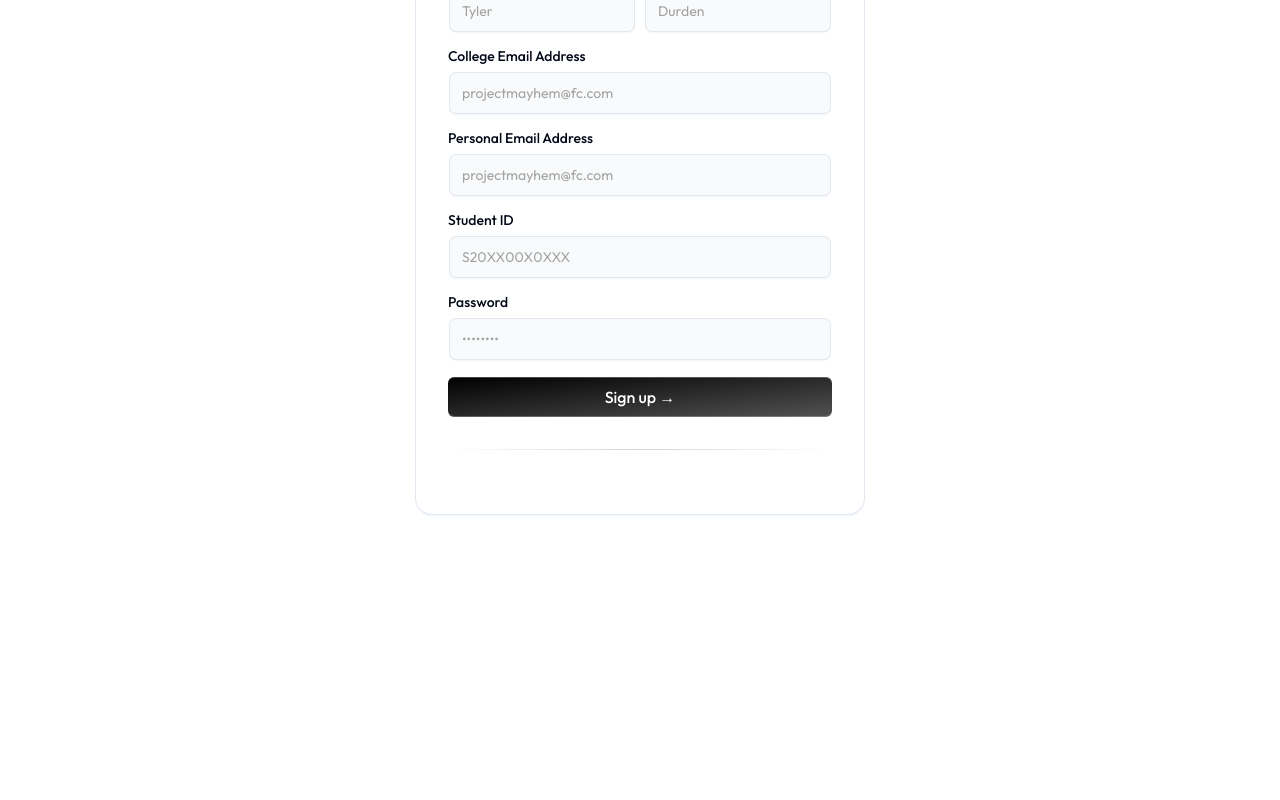
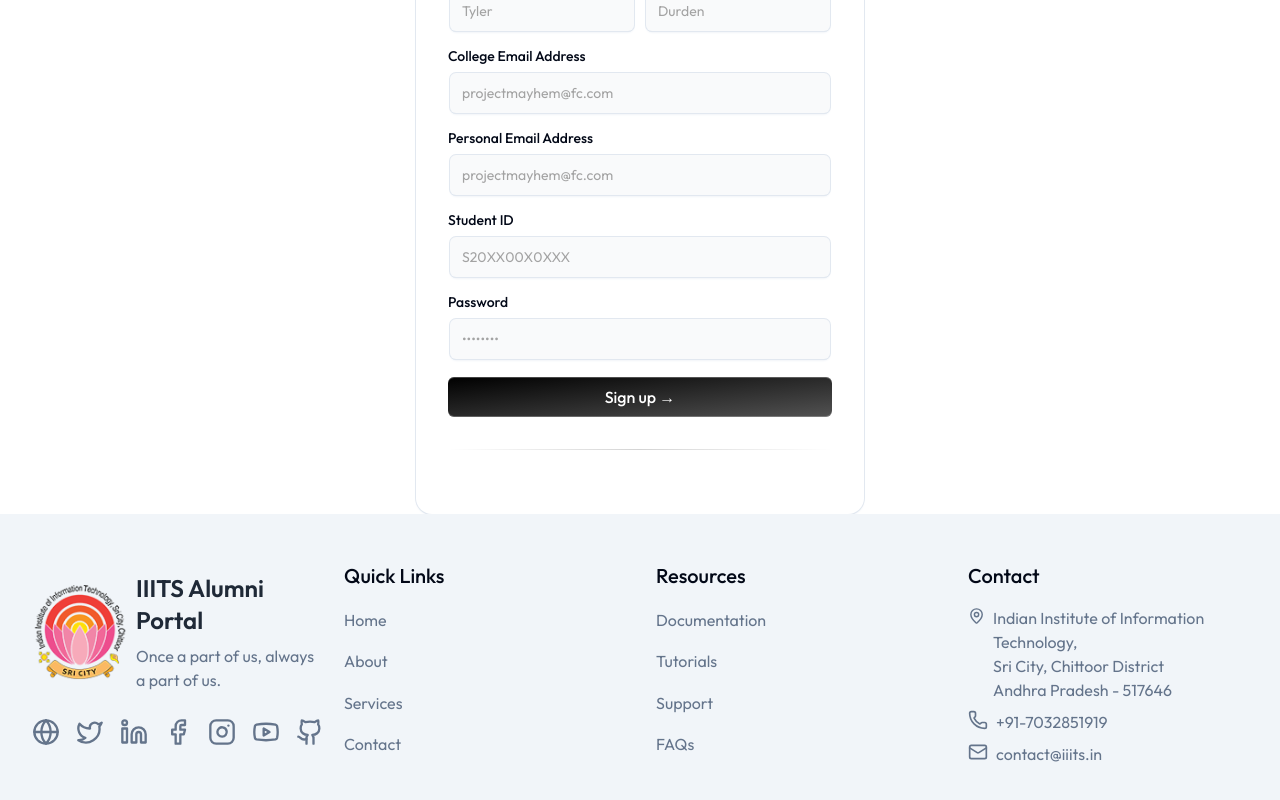
Before and after one commit to iiits/alumni-portal, a Next.js app: page /signup in a window 1280 px wide. Shown: the part 218-1018 px from the top of the page. Before the commit the page ends 800 px from the top, so only its background shows below. Built offline with nearby package versions, Linux system fonts and the light colour scheme.

Commit message:
[Feature] implement Footer component with social links, quick links, resources, and contact information

```diff
--- a/app/layout.tsx
+++ b/app/layout.tsx
@@ -2,6 +2,7 @@ import { Navbar } from "@/components/Navbar";
 import type { Metadata } from "next";
 import { Outfit } from "next/font/google";
 import "./globals.css";
+import { Footer } from "@/components/Footer";
 
 const outfit = Outfit({ subsets: ["latin"] });
 
@@ -17,9 +18,12 @@ export default function RootLayout({
 }>) {
   return (
     <html lang="en">
-      <body className={`${outfit.className} antialiased mx-auto`}>
+      <body className={`${outfit.className} antialiased mx-auto min-h-screen flex flex-col`}>
         <Navbar />
-        {children}
+        <main className="flex-grow">
+          {children}
+        </main>
+        <Footer />
       </body>
     </html>
   );
--- /dev/null
+++ b/components/Footer.tsx
@@ -0,0 +1,111 @@
+import { Facebook, Github, Globe, Instagram, Linkedin, Mail, MapPin, Phone, Twitter, Youtube } from "lucide-react"
+import Image from "next/image"
+import Link from "next/link"
+import { footerItems } from "@/data/footerItems"
+
+const iconMap = {
+  Globe,
+  Twitter,
+  Github,
+  Linkedin,
+  Facebook,
+  Instagram,
+  Youtube
+} as const
+
+export function Footer() {
+  return (
+    <footer className="bg-muted py-12 px-8 w-full flex-shrink-0">
+      <div className="grid grid-cols-1 md:grid-cols-2 lg:grid-cols-4 gap-8 ">
+        <div className="grid gap-4">
+          <div className="flex items-center gap-2">
+            <Image
+              src="/collegeLogo.png"
+              alt="IIITS"
+              width={96}
+              height={96}
+            />
+            <div className="flex flex-col gap-2">
+            <span className="text-2xl font-semibold text-gray-800">IIITS Alumni Portal</span>
+            <p className="text-sm md:text-base text-muted-foreground">Once a part of us, always a part of us.</p>
+            </div>
+          </div>
+
+          <div className="flex gap-4">
+            {footerItems.socialLinks.map((link) => {
+              const Icon = iconMap[link.icon as keyof typeof iconMap]
+              return (
+                <Link
+                  key={link.href}
+                  href={link.href}
+                  className="text-muted-foreground hover:text-foreground"
+                  prefetch={false}
+                  aria-label={link.label}
+                >
+                  <Icon className="h-7 w-7 md:h-6 md:w-6 xl:h-7 xl:w-7 " />
+                </Link>
+              )
+            })}
+          </div>
+        </div>
+
+        <div className="grid gap-2">
+          <h4 className="text-xl font-medium">Quick Links</h4>
+          {footerItems.quickLinks.map((link) => (
+            <Link
+              key={link.href}
+              href={link.href}
+              className="text-muted-foreground hover:text-foreground"
+              prefetch={false}
+            >
+              {link.title}
+            </Link>
+          ))}
+        </div>
+
+        <div className="grid gap-2">
+          <h4 className="text-xl font-medium">Resources</h4>
+          {footerItems.resources.map((link) => (
+            <Link
+              key={link.href}
+              href={link.href}
+              className="text-muted-foreground hover:text-foreground"
+              prefetch={false}
+            >
+              {link.title}
+            </Link>
+          ))}
+        </div>
+
+        <div className="grid gap-4">
+          <h4 className="text-xl font-medium">Contact</h4>
+          <div className="grid gap-2">
+            <div className="flex items-start gap-2">
+              <MapPin className="h-5 w-5 text-muted-foreground" />
+              <address className="not-italic text-muted-foreground">
+                {footerItems.contact.address.map((line, i) => (
+                  <span key={i}>
+                    {line}
+                    <br />
+                  </span>
+                ))}
+              </address>
+            </div>
+            <div className="flex items-start gap-2">
+              <Phone className="h-5 w-5 text-muted-foreground" />
+              <a href={`tel:${footerItems.contact.phone}`} className="text-muted-foreground hover:text-foreground">
+                {footerItems.contact.phone}
+              </a>
+            </div>
+            <div className="flex items-start gap-2">
+              <Mail className="h-5 w-5 text-muted-foreground" />
+              <a href={`mailto:${footerItems.contact.email}`} className="text-muted-foreground hover:text-foreground">
+                {footerItems.contact.email}
+              </a>
+            </div>
+          </div>
+        </div>
+      </div>
+    </footer>
+  )
+}
--- a/components/Navbar.tsx
+++ b/components/Navbar.tsx
@@ -49,7 +49,7 @@ export function Navbar() {
   const [isOpen, setIsOpen] = useState(false);
 
   return (
-    <div className="w-full border-b relative z-[9999]">
+    <div className="w-full border-b relative z-[9999] flex-shrink-0">
       <div className="container mx-auto flex h-16 items-center justify-between max-w-[90vw]">
         {/* Left - Brand */}
         <div className="text-xl font-bold">IIITS</div>
```
